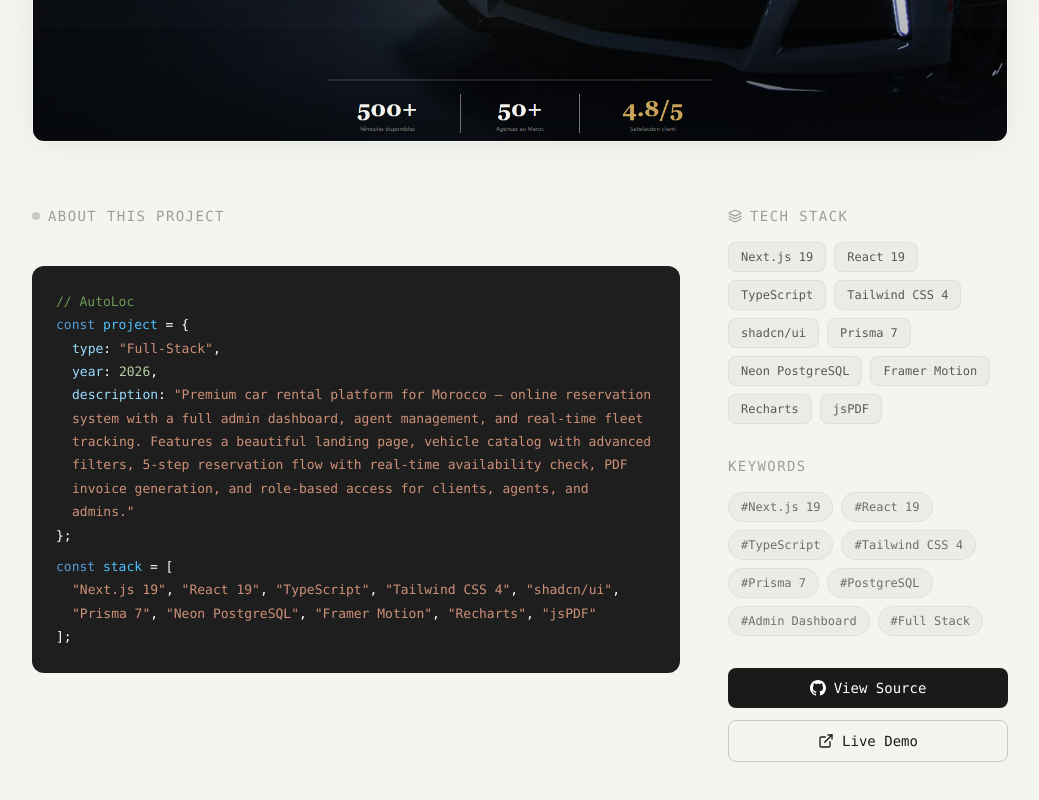
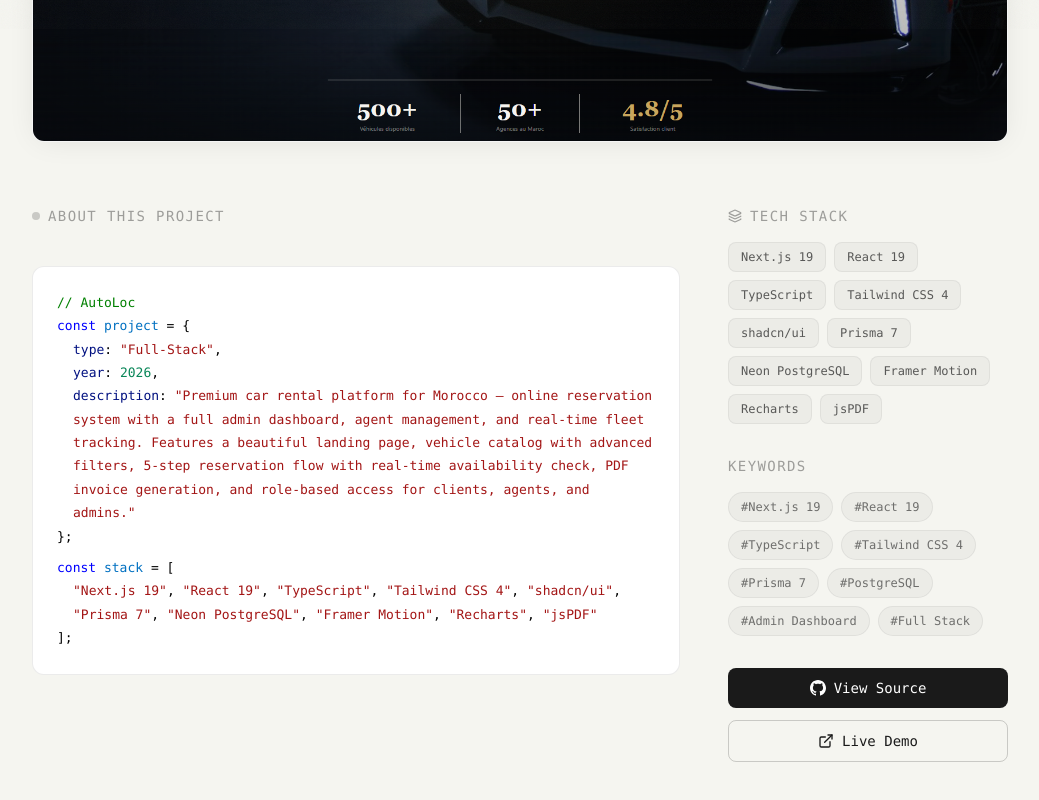
Before and after one commit to zaydkassimi/myownportfolio, a Next.js app: page /projects/autoloc in a window 1280 px wide. Shown: the part 771-1571 px from the top of the page, without its empty margins (120-1159 px from the left). Built offline with nearby package versions, Linux system fonts and the light colour scheme.

Commit message:
test: switch code blocks from dark to light VS Code theme

```diff
--- a/src/app/projects/[slug]/page.tsx
+++ b/src/app/projects/[slug]/page.tsx
@@ -106,52 +106,52 @@ export default async function ProjectPage({ params }: { params: Promise<{ slug:
             </h2>
 
             {/* VS Code style code block */}
-            <div className="mt-6 md:mt-10 bg-[#1e1e1e] rounded-xl p-4 md:p-6 font-mono text-[11px] md:text-[13px] leading-[1.8] overflow-x-auto">
-              <p className="text-[#6a9955]">{"// " + project.title}</p>
+            <div className="mt-6 md:mt-10 bg-white border border-black/[0.08] rounded-xl p-4 md:p-6 font-mono text-[11px] md:text-[13px] leading-[1.8] overflow-x-auto">
+              <p className="text-[#008000]">{"// " + project.title}</p>
               <p>
-                <span className="text-[#569cd6]">const</span>{" "}
-                <span className="text-[#4fc1ff]">project</span>{" "}
-                <span className="text-white">{"="}</span>{" "}
-                <span className="text-white">{"{"}</span>
+                <span className="text-[#0000ff]">const</span>{" "}
+                <span className="text-[#0070c1]">project</span>{" "}
+                <span className="text-[#000000]">{"="}</span>{" "}
+                <span className="text-[#000000]">{"{"}</span>
               </p>
               <p className="pl-4">
-                <span className="text-[#9cdcfe]">type</span>
-                <span className="text-white">: </span>
-                <span className="text-[#ce9178]">&quot;{project.type}&quot;</span>
-                <span className="text-white">,</span>
+                <span className="text-[#001080]">type</span>
+                <span className="text-[#000000]">: </span>
+                <span className="text-[#a31515]">&quot;{project.type}&quot;</span>
+                <span className="text-[#000000]">,</span>
               </p>
               <p className="pl-4">
-                <span className="text-[#9cdcfe]">year</span>
-                <span className="text-white">: </span>
-                <span className="text-[#b5cea8]">{project.year}</span>
-                <span className="text-white">,</span>
+                <span className="text-[#001080]">year</span>
+                <span className="text-[#000000]">: </span>
+                <span className="text-[#098658]">{project.year}</span>
+                <span className="text-[#000000]">,</span>
               </p>
               <p className="pl-4">
-                <span className="text-[#9cdcfe]">description</span>
-                <span className="text-white">: </span>
-                <span className="text-[#ce9178]">&quot;{project.description}&quot;</span>
+                <span className="text-[#001080]">description</span>
+                <span className="text-[#000000]">: </span>
+                <span className="text-[#a31515]">&quot;{project.description}&quot;</span>
               </p>
               <p>
-                <span className="text-white">{"}"}</span>
-                <span className="text-white">;</span>
+                <span className="text-[#000000]">{"}"}</span>
+                <span className="text-[#000000]">;</span>
               </p>
               <p className="mt-2">
-                <span className="text-[#569cd6]">const</span>{" "}
-                <span className="text-[#4fc1ff]">stack</span>{" "}
-                <span className="text-white">{"="}</span>{" "}
-                <span className="text-white">[</span>
+                <span className="text-[#0000ff]">const</span>{" "}
+                <span className="text-[#0070c1]">stack</span>{" "}
+                <span className="text-[#000000]">{"="}</span>{" "}
+                <span className="text-[#000000]">[</span>
               </p>
               <p className="pl-4">
                 {project.stack.map((tech, j) => (
                   <span key={tech}>
-                    <span className="text-[#ce9178]">&quot;{tech}&quot;</span>
-                    {j < project.stack.length - 1 && <span className="text-white">, </span>}
+                    <span className="text-[#a31515]">&quot;{tech}&quot;</span>
+                    {j < project.stack.length - 1 && <span className="text-[#000000]">, </span>}
                   </span>
                 ))}
               </p>
               <p>
-                <span className="text-white">]</span>
-                <span className="text-white">;</span>
+                <span className="text-[#000000]">]</span>
+                <span className="text-[#000000]">;</span>
               </p>
             </div>
           </div>
--- a/src/app/projects/page.tsx
+++ b/src/app/projects/page.tsx
@@ -55,52 +55,52 @@ function ProjectCard({ project, index }: { project: (typeof projects)[0]; index:
         )}
       </BrowserMockup>
 
-      <div className="bg-[#1e1e1e] rounded-b-xl p-3.5 md:p-5 font-mono text-[11px] md:text-[13px] leading-[1.8] flex-1 overflow-x-auto">
-        <p className="text-[#6a9955]">{"// " + project.title}</p>
+      <div className="bg-white border border-black/[0.08] rounded-b-xl p-3.5 md:p-5 font-mono text-[11px] md:text-[13px] leading-[1.8] flex-1 overflow-x-auto">
+        <p className="text-[#008000]">{"// " + project.title}</p>
         <p>
-          <span className="text-[#569cd6]">const</span>{" "}
-          <span className="text-[#4fc1ff]">project</span>{" "}
-          <span className="text-white">{"="}</span>{" "}
-          <span className="text-white">{"{"}</span>
+          <span className="text-[#0000ff]">const</span>{" "}
+          <span className="text-[#0070c1]">project</span>{" "}
+          <span className="text-[#000000]">{"="}</span>{" "}
+          <span className="text-[#000000]">{"{"}</span>
         </p>
         <p className="pl-4">
-          <span className="text-[#9cdcfe]">type</span>
-          <span className="text-white">: </span>
-          <span className="text-[#ce9178]">&quot;{project.type}&quot;</span>
-          <span className="text-white">,</span>
+          <span className="text-[#001080]">type</span>
+          <span className="text-[#000000]">: </span>
+          <span className="text-[#a31515]">&quot;{project.type}&quot;</span>
+          <span className="text-[#000000]">,</span>
         </p>
         <p className="pl-4">
-          <span className="text-[#9cdcfe]">year</span>
-          <span className="text-white">: </span>
-          <span className="text-[#b5cea8]">{project.year}</span>
-          <span className="text-white">,</span>
+          <span className="text-[#001080]">year</span>
+          <span className="text-[#000000]">: </span>
+          <span className="text-[#098658]">{project.year}</span>
+          <span className="text-[#000000]">,</span>
         </p>
         <p className="pl-4">
-          <span className="text-[#9cdcfe]">description</span>
-          <span className="text-white">: </span>
-          <span className="text-[#ce9178]">&quot;{project.description}&quot;</span>
+          <span className="text-[#001080]">description</span>
+          <span className="text-[#000000]">: </span>
+          <span className="text-[#a31515]">&quot;{project.description}&quot;</span>
         </p>
         <p>
-          <span className="text-white">{"}"}</span>
-          <span className="text-white">;</span>
+          <span className="text-[#000000]">{"}"}</span>
+          <span className="text-[#000000]">;</span>
         </p>
         <p className="mt-2">
-          <span className="text-[#569cd6]">const</span>{" "}
-          <span className="text-[#4fc1ff]">stack</span>{" "}
-          <span className="text-white">{"="}</span>{" "}
-          <span className="text-white">[</span>
+          <span className="text-[#0000ff]">const</span>{" "}
+          <span className="text-[#0070c1]">stack</span>{" "}
+          <span className="text-[#000000]">{"="}</span>{" "}
+          <span className="text-[#000000]">[</span>
         </p>
         <p className="pl-4">
           {project.stack.map((tech, j) => (
             <span key={tech}>
-              <span className="text-[#ce9178]">&quot;{tech}&quot;</span>
-              {j < project.stack.length - 1 && <span className="text-white">, </span>}
+              <span className="text-[#a31515]">&quot;{tech}&quot;</span>
+              {j < project.stack.length - 1 && <span className="text-[#000000]">, </span>}
             </span>
           ))}
         </p>
         <p>
-          <span className="text-white">]</span>
-          <span className="text-white">;</span>
+          <span className="text-[#000000]">]</span>
+          <span className="text-[#000000]">;</span>
         </p>
       </div>
       </Link>
```
Also changed, not shown: src/components/Projects.tsx (+27 -27 lines).
